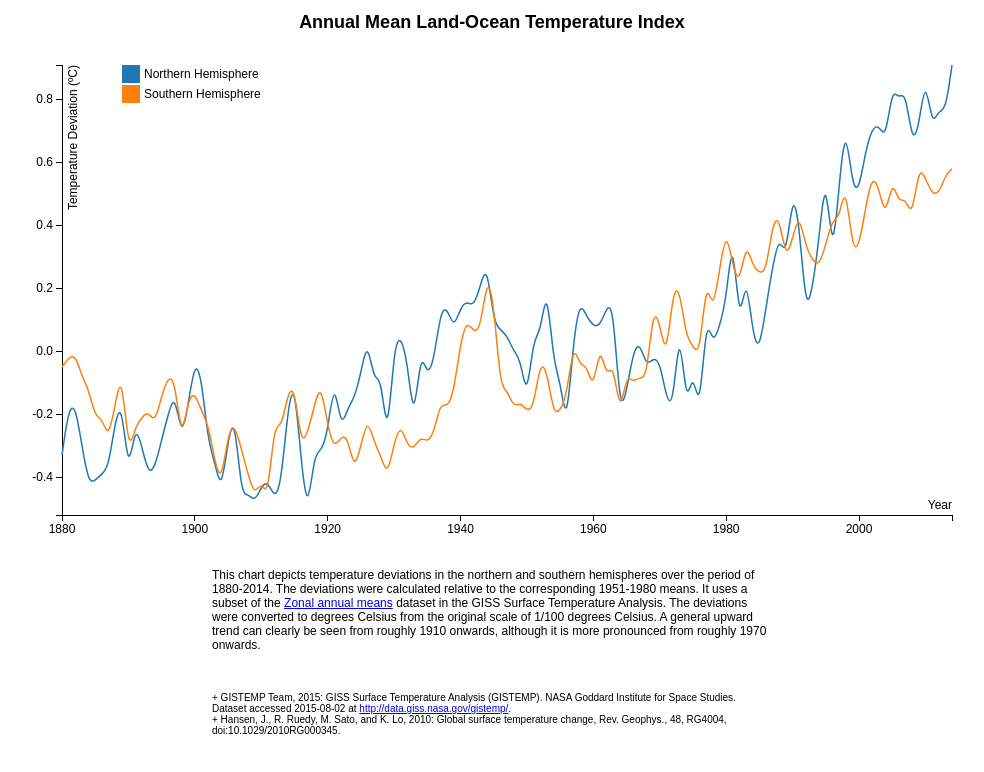
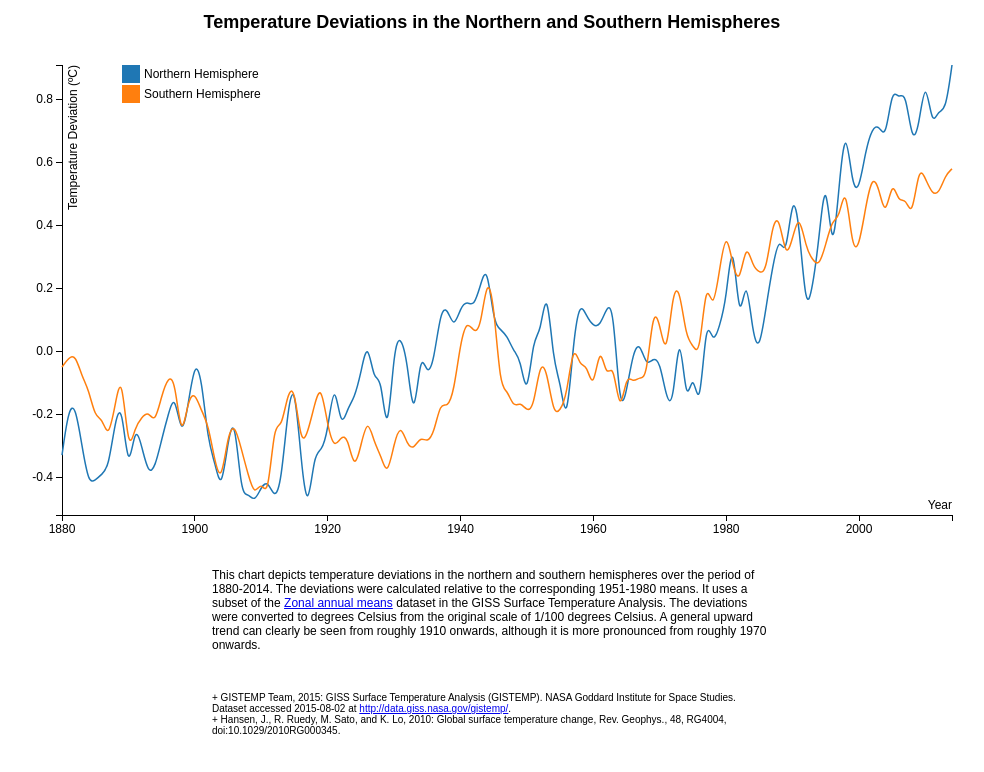
Before and after one commit to zeroviscosity/coursera-dataviz-a1, a plain HTML site: page index.html in a window 1280 px wide. Shown: the whole page, without its empty margins (148-1132 px from the left). Drawn offline with nearby package versions, Linux system fonts and the light colour scheme.

Commit message:
Changing title

```diff
--- a/index.html
+++ b/index.html
@@ -3,7 +3,7 @@
   <head>
     <meta charset="utf-8">
     <meta name="viewport" content="width=device-width, initial-scale=1.0">
-    <title>Annual Mean Land-Ocean Temperature Index</title>
+    <title>Temperature Deviations in the Northern and Southern Hemispheres</title>
     <style>
     body {
       font: 12px sans-serif;
@@ -37,7 +37,7 @@
     </style>
   </head>
   <body>
-    <h1>Annual Mean Land-Ocean Temperature Index</h1>
+    <h1>Temperature Deviations in the Northern and Southern Hemispheres</h1>
     <div id="chart"></div>
     <div id="explanation">This chart depicts temperature deviations in the northern and southern hemispheres over the period of 1880-2014. The deviations were calculated relative to the corresponding 1951-1980 means. It uses a subset of the <a href="http://data.giss.nasa.gov/gistemp/tabledata_v3/ZonAnn.Ts+dSST.txt">Zonal annual means</a> dataset in the GISS Surface Temperature Analysis. The deviations were converted to degrees Celsius from the original scale of 1/100 degrees Celsius. A general upward trend can clearly be seen from roughly 1910 onwards, although it is more pronounced from roughly 1970 onwards.</div>
     <div id="citation">
```
